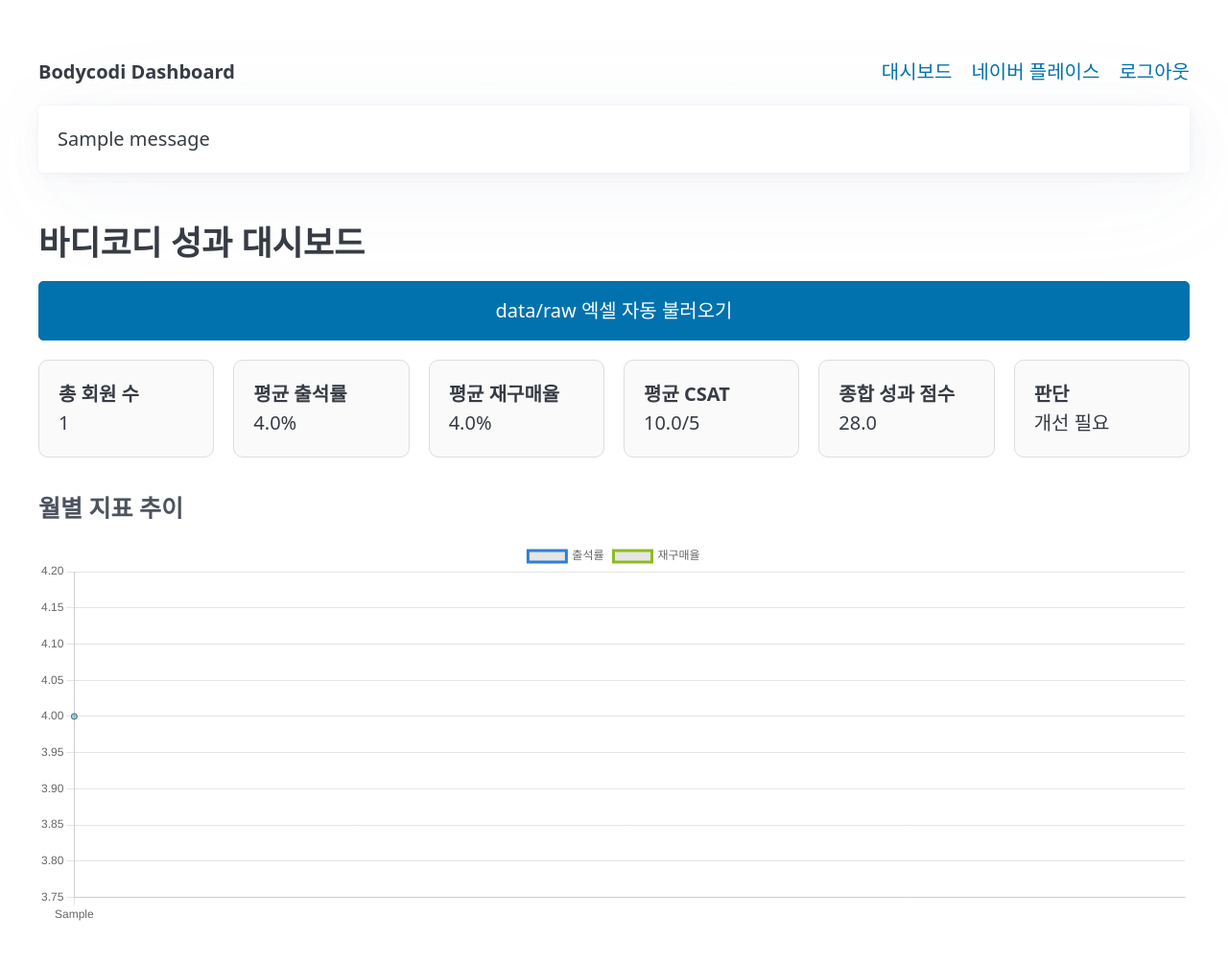
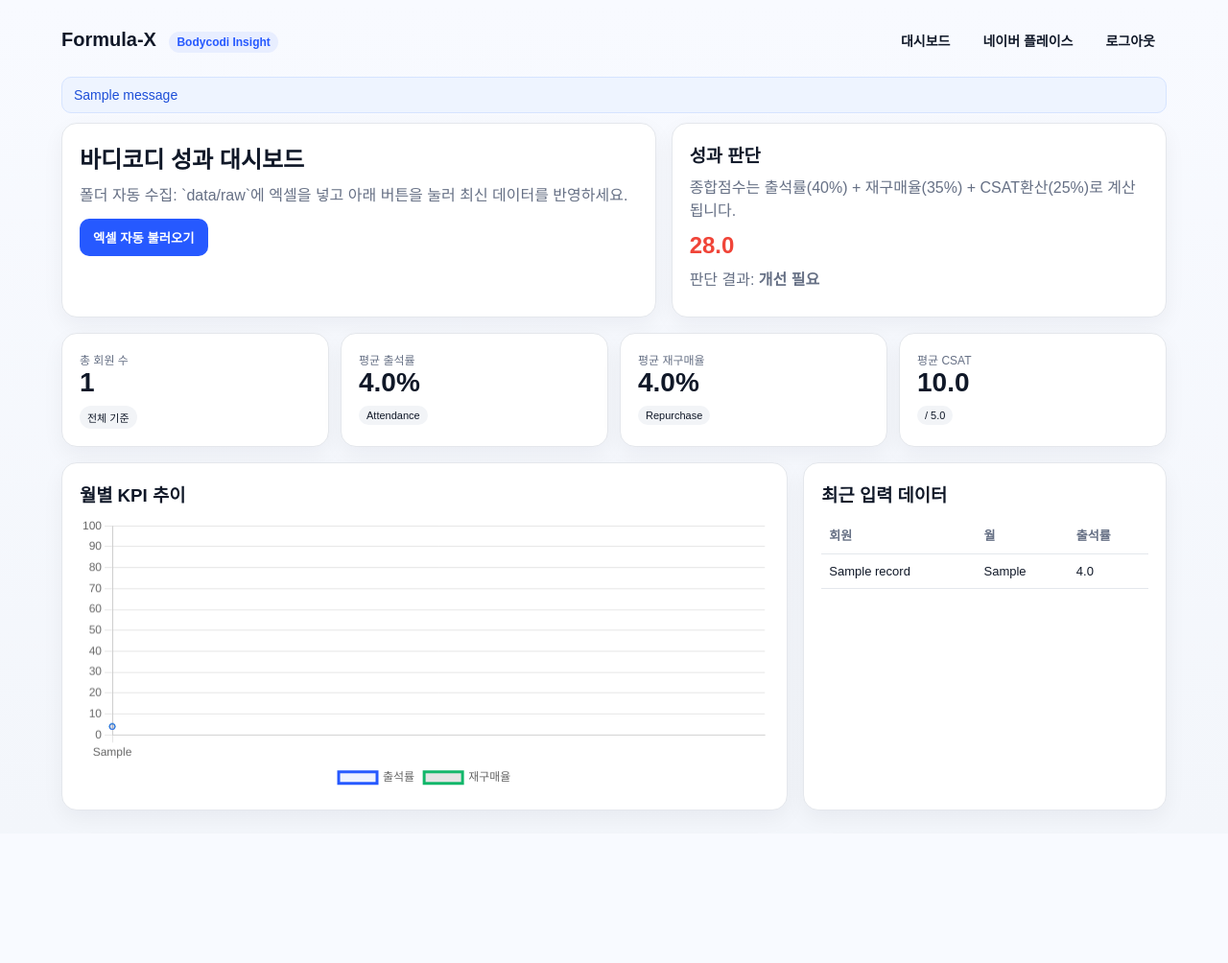
Before and after one commit to BonoBonoho/Formula-X, a Flask app: page /dashboard in a window 1280 px wide. Shown: the whole page at 96% size. After the commit the page ends 850 px from the top, so only its background shows below. Run offline with Flask 3, Linux system fonts and the light colour scheme; the visitor is signed in with stand-in values (Sample User, id 1); tables that the repository leaves empty hold one stand-in row (values such as "Sample post"); one stand-in notice (Sample message) is shown; some libraries are stand-ins or nearby versions.

Commit message:
Improve UI screens for dashboard, auth, and Naver Place flow

```diff
--- a/app.py
+++ b/app.py
@@ -299,11 +299,20 @@ def dashboard() -> str:
     chart_labels = [row["month"] for row in monthly_rows]
     attendance_data = [row["attendance"] for row in monthly_rows]
     repurchase_data = [row["repurchase"] for row in monthly_rows]
+    recent_records = db.execute(
+        """
+        SELECT member_name, month, attendance_rate
+        FROM bodycodi_records
+        ORDER BY id DESC
+        LIMIT 8
+        """
+    ).fetchall()
 
     return render_template(
         "dashboard.html",
         metrics=metrics,
         ingest_result=ingest_result,
+        recent_records=recent_records,
         chart_labels=json.dumps(chart_labels, ensure_ascii=False),
         attendance_data=json.dumps(attendance_data),
         repurchase_data=json.dumps(repurchase_data),
--- /dev/null
+++ b/static/style.css
@@ -0,0 +1,135 @@
+:root {
+  --bg: #f3f6fb;
+  --card: #ffffff;
+  --ink: #101828;
+  --sub: #667085;
+  --pri: #2659ff;
+  --pri-soft: #e8eeff;
+  --good: #12b76a;
+  --warn: #f79009;
+  --bad: #f04438;
+  --line: #e4e7ec;
+}
+
+* { box-sizing: border-box; }
+body {
+  margin: 0;
+  font-family: "Pretendard", "Apple SD Gothic Neo", "Noto Sans KR", sans-serif;
+  color: var(--ink);
+  background: linear-gradient(180deg, #f8faff 0%, var(--bg) 100%);
+}
+
+.shell {
+  max-width: 1200px;
+  margin: 0 auto;
+  padding: 24px;
+}
+
+.topbar {
+  display: flex;
+  justify-content: space-between;
+  align-items: center;
+  gap: 16px;
+  margin-bottom: 20px;
+}
+.brand {
+  font-size: 20px;
+  font-weight: 800;
+}
+.brand .chip {
+  display: inline-block;
+  font-size: 12px;
+  font-weight: 700;
+  margin-left: 8px;
+  color: var(--pri);
+  background: var(--pri-soft);
+  padding: 4px 8px;
+  border-radius: 999px;
+}
+
+.menu { display: flex; gap: 10px; flex-wrap: wrap; }
+.menu a {
+  text-decoration: none;
+  color: var(--ink);
+  font-weight: 600;
+  font-size: 14px;
+  padding: 8px 12px;
+  border-radius: 10px;
+}
+.menu a:hover { background: #eef2ff; }
+
+.card {
+  background: var(--card);
+  border: 1px solid var(--line);
+  border-radius: 16px;
+  padding: 18px;
+  box-shadow: 0 8px 22px rgba(16,24,40,0.05);
+}
+
+.hero {
+  display: grid;
+  grid-template-columns: 1.2fr 1fr;
+  gap: 16px;
+  margin-bottom: 16px;
+}
+
+h1,h2,h3,h4 { margin: 0 0 10px; }
+p { margin: 0 0 8px; color: var(--sub); line-height: 1.5; }
+
+.grid-4 { display: grid; grid-template-columns: repeat(4, 1fr); gap: 12px; margin-bottom: 16px; }
+.kpi .label { font-size: 12px; color: var(--sub); }
+.kpi .value { font-size: 28px; font-weight: 800; }
+.kpi .badge {
+  margin-top: 8px;
+  display: inline-block;
+  font-size: 11px;
+  padding: 4px 8px;
+  border-radius: 999px;
+  background: #f2f4f7;
+}
+
+.two-cols { display: grid; grid-template-columns: 2fr 1fr; gap: 16px; }
+
+.btn {
+  border: none;
+  border-radius: 10px;
+  padding: 10px 14px;
+  background: var(--pri);
+  color: #fff;
+  font-weight: 700;
+  cursor: pointer;
+}
+.btn.alt {
+  background: #fff;
+  color: var(--ink);
+  border: 1px solid var(--line);
+}
+
+form .row { display: grid; grid-template-columns: repeat(2,1fr); gap: 10px; }
+label { display: block; font-size: 13px; font-weight: 600; margin-bottom: 10px; }
+input {
+  width: 100%; margin-top: 5px; padding: 10px 12px;
+  border: 1px solid #d0d5dd; border-radius: 10px;
+}
+
+.alert {
+  margin-bottom: 10px;
+  padding: 10px 12px;
+  border-radius: 10px;
+  background: #eef4ff;
+  border: 1px solid #d6e4ff;
+  color: #1d4ed8;
+  font-size: 14px;
+}
+
+.table { width: 100%; border-collapse: collapse; }
+.table th, .table td { padding: 10px 8px; border-bottom: 1px solid var(--line); text-align: left; font-size: 13px; }
+.table th { color: var(--sub); font-weight: 700; }
+
+.score-good { color: var(--good); }
+.score-mid { color: var(--warn); }
+.score-bad { color: var(--bad); }
+
+@media (max-width: 920px) {
+  .hero, .two-cols, .grid-4, form .row { grid-template-columns: 1fr; }
+}
--- a/templates/base.html
+++ b/templates/base.html
@@ -4,37 +4,33 @@
   <meta charset="UTF-8" />
   <meta name="viewport" content="width=device-width, initial-scale=1.0" />
   <title>바디코디 성과 대시보드</title>
-  <link rel="stylesheet" href="https://cdn.jsdelivr.net/npm/@picocss/pico@2/css/pico.min.css">
-  <style>
-    body { padding: 2rem; }
-    .grid-3 { display:grid; grid-template-columns: repeat(auto-fit,minmax(180px,1fr)); gap:1rem; }
-    .card { padding:1rem; border:1px solid #ddd; border-radius:10px; background:#fafafa; }
-  </style>
+  <link rel="stylesheet" href="{{ url_for('static', filename='style.css') }}">
 </head>
 <body>
-<nav>
-  <ul><li><strong>Bodycodi Dashboard</strong></li></ul>
-  <ul>
+  <div class="shell">
+    <header class="topbar">
+      <div class="brand">Formula-X <span class="chip">Bodycodi Insight</span></div>
+      <nav class="menu">
         {% if session.user_id %}
-      <li><a href="{{ url_for('dashboard') }}">대시보드</a></li>
-      <li><a href="{{ url_for('naver_place') }}">네이버 플레이스</a></li>
-      <li><a href="{{ url_for('logout') }}">로그아웃</a></li>
+          <a href="{{ url_for('dashboard') }}">대시보드</a>
+          <a href="{{ url_for('naver_place') }}">네이버 플레이스</a>
+          <a href="{{ url_for('logout') }}">로그아웃</a>
         {% else %}
-      <li><a href="{{ url_for('login') }}">로그인</a></li>
-      <li><a href="{{ url_for('signup') }}">회원가입</a></li>
+          <a href="{{ url_for('login') }}">로그인</a>
+          <a href="{{ url_for('signup') }}">회원가입</a>
         {% endif %}
-  </ul>
       </nav>
+    </header>
 
     {% with messages = get_flashed_messages() %}
       {% if messages %}
         {% for message in messages %}
-      <article>{{ message }}</article>
+          <div class="alert">{{ message }}</div>
         {% endfor %}
       {% endif %}
     {% endwith %}
 
     {% block content %}{% endblock %}
-
+  </div>
 </body>
 </html>
--- a/templates/dashboard.html
+++ b/templates/dashboard.html
@@ -1,29 +1,59 @@
 {% extends 'base.html' %}
 {% block content %}
-<h2>바디코디 성과 대시보드</h2>
-<form method="post">
-  <input type="hidden" name="action" value="ingest">
-  <button type="submit">data/raw 엑셀 자동 불러오기</button>
-</form>
+<section class="hero">
+  <div class="card">
+    <h2>바디코디 성과 대시보드</h2>
+    <p>폴더 자동 수집: `data/raw`에 엑셀을 넣고 아래 버튼을 눌러 최신 데이터를 반영하세요.</p>
+    <form method="post" style="margin-top:12px;">
+      <input type="hidden" name="action" value="ingest">
+      <button class="btn" type="submit">엑셀 자동 불러오기</button>
+    </form>
+    {% if ingest_result %}
+      <div style="margin-top:10px; font-size:14px; color:#475467;">
+        처리 파일: {{ ingest_result.processed_files|join(', ') if ingest_result.processed_files else '없음' }}
+        <br>입력 건수: {{ ingest_result.inserted_rows }}
+      </div>
+    {% endif %}
+  </div>
+  <div class="card">
+    <h3>성과 판단</h3>
+    <p>종합점수는 출석률(40%) + 재구매율(35%) + CSAT환산(25%)로 계산됩니다.</p>
+    {% set score_class = 'score-good' if metrics.performance_score >= 85 else ('score-mid' if metrics.performance_score >= 70 else 'score-bad') %}
+    <h1 class="{{ score_class }}" style="margin-top:10px;">{{ metrics.performance_score }}</h1>
+    <p>판단 결과: <strong>{{ metrics.judgment }}</strong></p>
+  </div>
+</section>
 
-{% if ingest_result %}
-<article>
-  처리 파일: {{ ingest_result.processed_files|join(', ') if ingest_result.processed_files else '없음' }}<br>
-  입력 건수: {{ ingest_result.inserted_rows }}
-</article>
-{% endif %}
+<section class="grid-4">
+  <div class="card kpi"><div class="label">총 회원 수</div><div class="value">{{ metrics.total_members }}</div><span class="badge">전체 기준</span></div>
+  <div class="card kpi"><div class="label">평균 출석률</div><div class="value">{{ metrics.avg_attendance }}%</div><span class="badge">Attendance</span></div>
+  <div class="card kpi"><div class="label">평균 재구매율</div><div class="value">{{ metrics.avg_repurchase }}%</div><span class="badge">Repurchase</span></div>
+  <div class="card kpi"><div class="label">평균 CSAT</div><div class="value">{{ metrics.avg_csat }}</div><span class="badge">/ 5.0</span></div>
+</section>
 
-<div class="grid-3">
-  <div class="card"><strong>총 회원 수</strong><br>{{ metrics.total_members }}</div>
-  <div class="card"><strong>평균 출석률</strong><br>{{ metrics.avg_attendance }}%</div>
-  <div class="card"><strong>평균 재구매율</strong><br>{{ metrics.avg_repurchase }}%</div>
-  <div class="card"><strong>평균 CSAT</strong><br>{{ metrics.avg_csat }}/5</div>
-  <div class="card"><strong>종합 성과 점수</strong><br>{{ metrics.performance_score }}</div>
-  <div class="card"><strong>판단</strong><br>{{ metrics.judgment }}</div>
-</div>
-
-<h4>월별 지표 추이</h4>
-<canvas id="kpiChart" height="100"></canvas>
+<section class="two-cols">
+  <div class="card">
+    <h3>월별 KPI 추이</h3>
+    <canvas id="kpiChart" height="120"></canvas>
+  </div>
+  <div class="card">
+    <h3>최근 입력 데이터</h3>
+    <table class="table">
+      <thead><tr><th>회원</th><th>월</th><th>출석률</th></tr></thead>
+      <tbody>
+      {% for row in recent_records %}
+        <tr>
+          <td>{{ row.member_name }}</td>
+          <td>{{ row.month }}</td>
+          <td>{{ row.attendance_rate }}</td>
+        </tr>
+      {% else %}
+        <tr><td colspan="3">데이터가 없습니다.</td></tr>
+      {% endfor %}
+      </tbody>
+    </table>
+  </div>
+</section>
 
 <script src="https://cdn.jsdelivr.net/npm/chart.js"></script>
 <script>
@@ -36,11 +66,27 @@ new Chart(document.getElementById('kpiChart'), {
   data: {
     labels,
     datasets: [
-      { label: '출석률', data: attendanceData, borderColor: '#2f7ed8' },
-      { label: '재구매율', data: repurchaseData, borderColor: '#8bbc21' }
+      {
+        label: '출석률',
+        data: attendanceData,
+        borderColor: '#2659ff',
+        backgroundColor: 'rgba(38,89,255,.08)',
+        tension: .35,
+        fill: true
+      },
+      {
+        label: '재구매율',
+        data: repurchaseData,
+        borderColor: '#12b76a',
+        tension: .35
+      }
     ]
   },
-  options: { responsive: true }
+  options: {
+    responsive: true,
+    plugins: { legend: { position: 'bottom' } },
+    scales: { y: { beginAtZero: true, max: 100 } }
+  }
 });
 </script>
 {% endblock %}
```
Also changed, not shown: templates/index.html (+20 -3 lines), templates/login.html (+13 -6 lines), templates/naver_place.html (+50 -37 lines), templates/signup.html (+13 -6 lines). Lines whose indentation alone changed are shown as unchanged.
